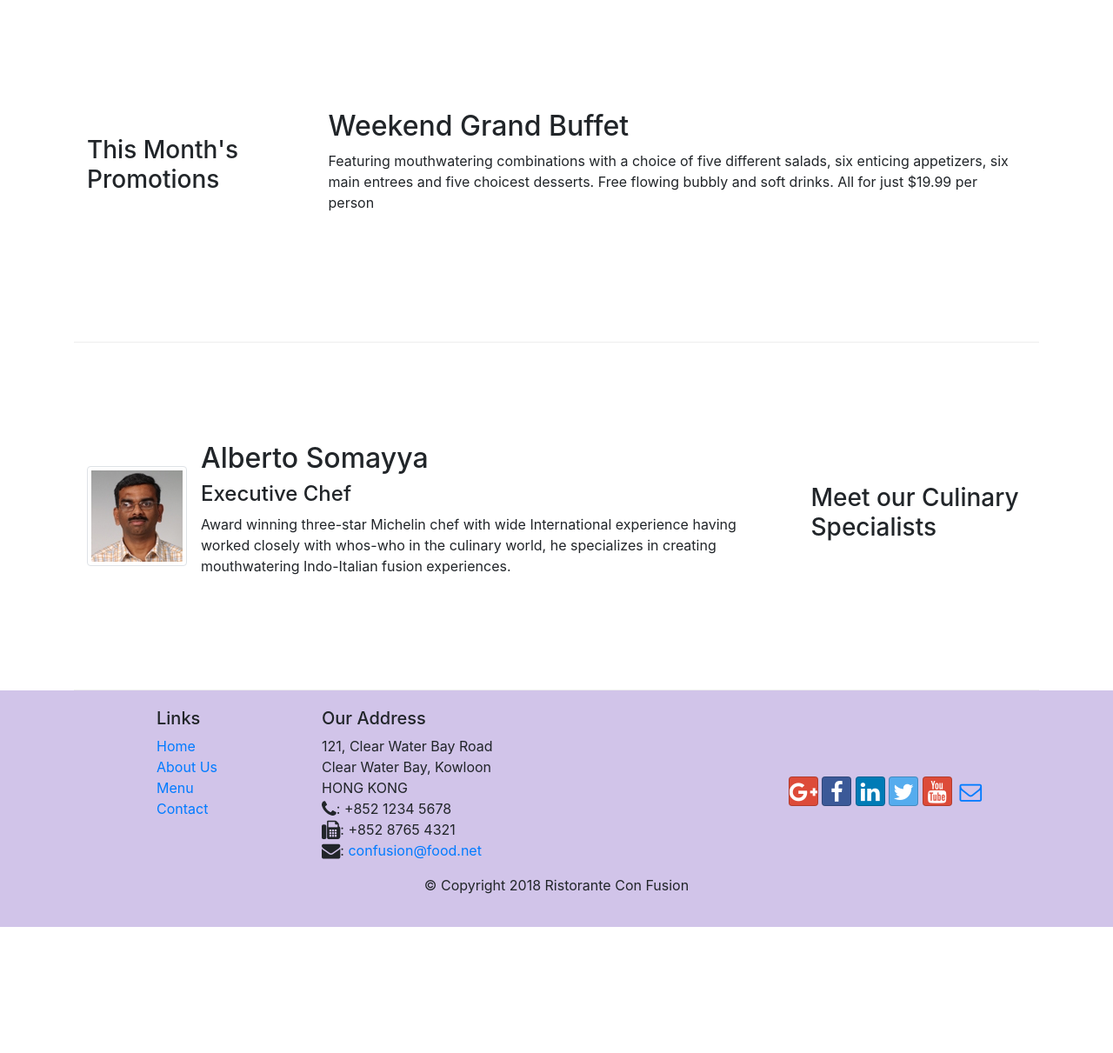
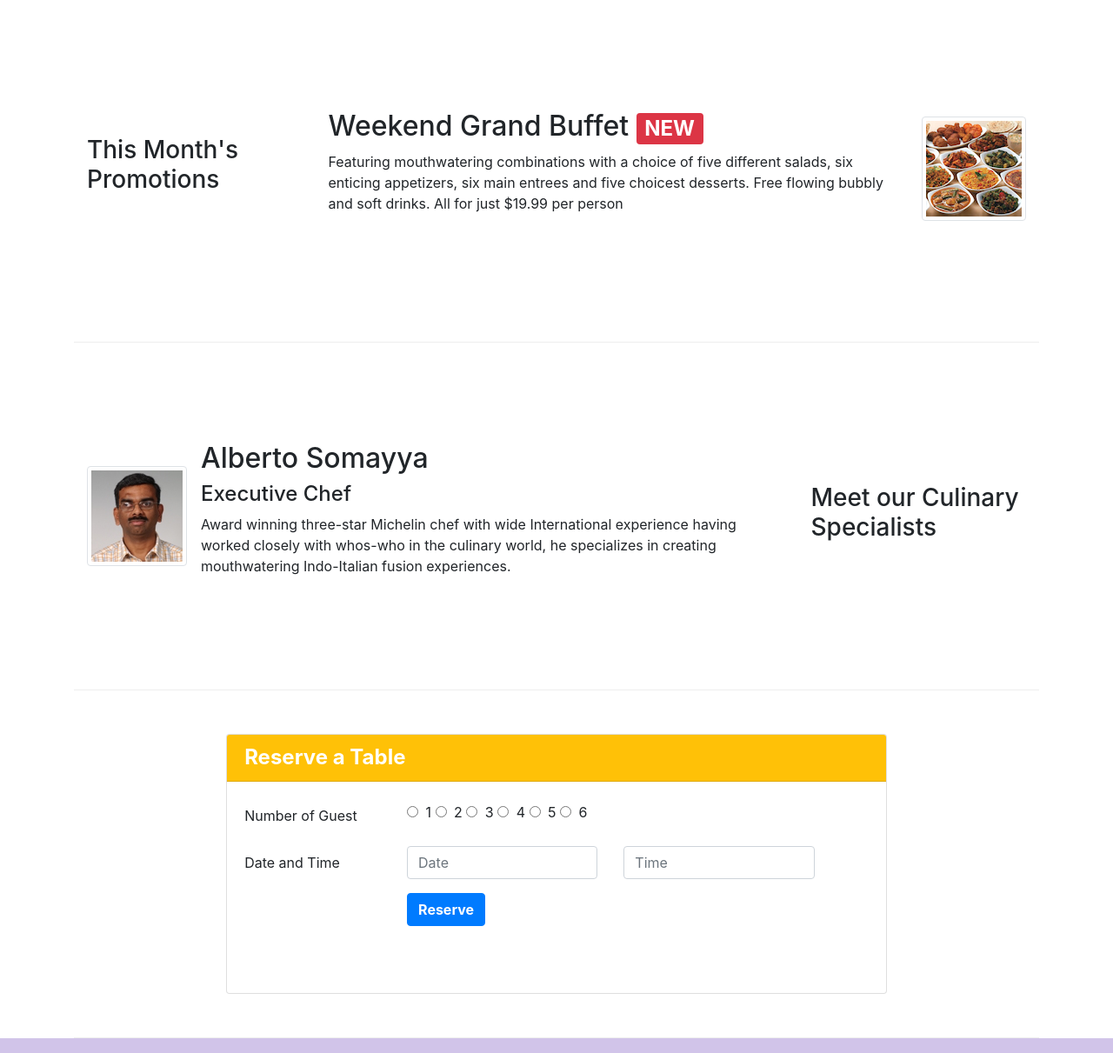
Before and after one commit to tkalejandro/conFusion, a website: page index.html in a window 1280 px wide. Shown: the part 740-1951 px from the top of the page at 87% size. Before the commit the page ends 1806 px from the top, so only its background shows below. Drawn offline with nearby package versions, Linux system fonts and the light colour scheme.

Commit message:
2 assigment

```diff
--- a/index.html
+++ b/index.html
@@ -47,6 +47,10 @@
                 <div class="col-12 col-sm align-self-center">
                     <img src="img/logo.png" class="img-fluid">
                 </div>
+                <div class="col-12 col-sm align-self-center">
+                    <a href="#Reserve" type="button" class="btn btn-warning pr-5 pl-5">Reserve Table</a>
+                </div>
+
             </div>
         </div>
     </header>
@@ -61,7 +65,7 @@
                     <img src="img/uthappizza.png" class="d-flex mr-3 img-thumbnail align-self-center" alt="uthappizza">
                     <div class="media-body">
                         <h2 class="mt-0">Uthappizza <span class="badge badge-danger">HOT</span> <span class="badge badge-pill badge-secondary">$4.99</span></h2>
-                        <p>A unique combination of Indian Uthappam (pancake) and Italian pizza, topped with Cerignola olives, ripe vine cherry tomatoes, Vidalia onion, Guntur chillies and Buffalo Paneer.</p>
+                        <p class="d-none d-sm-block">A unique combination of Indian Uthappam (pancake) and Italian pizza, topped with Cerignola olives, ripe vine cherry tomatoes, Vidalia onion, Guntur chillies and Buffalo Paneer.</p>
                     </div>
                 </div>
             </div>
@@ -73,8 +77,14 @@
                 <h3>This Month's Promotions</h3>
             </div>
             <div class="col col-sm col-md">
-                <h2>Weekend Grand Buffet</h2>
-                <p>Featuring mouthwatering combinations with a choice of five different salads, six enticing appetizers, six main entrees and five choicest desserts. Free flowing bubbly and soft drinks. All for just $19.99 per person </p>
+                <div class="media">
+                    <div class="media-body">
+                        <h2>Weekend Grand Buffet <span class="badge badge-danger">NEW</span></h2>
+                        <p class="d-none d-sm-block">Featuring mouthwatering combinations with a choice of five different salads, six enticing appetizers, six main entrees and five choicest desserts. Free flowing bubbly and soft drinks. All for just $19.99 per person </p>
+                    </div>
+                    <img src="img/buffet.png" class="d-flex ml-3 img-thumbnail align-self-center" alt="Buffet">
+                </div>
+
             </div>
         </div>
 
@@ -89,12 +99,59 @@
                     <div class="media-body">
                         <h2>Alberto Somayya</h2>
                 <h4>Executive Chef</h4>
-                <p>Award winning three-star Michelin chef with wide International experience having worked closely with whos-who in the culinary world, he specializes in creating mouthwatering Indo-Italian fusion experiences. </p>
+                <p class="d-none d-sm-block">Award winning three-star Michelin chef with wide International experience having worked closely with whos-who in the culinary world, he specializes in creating mouthwatering Indo-Italian fusion experiences. </p>
                     </div>
                 </div>
 
             </div>
         </div>
+    </div>
+
+    <div class="container">
+        <div class="row row-content justify-content-center">
+            <div class="card" id="Reserve">
+                <h4 class="card-header bg-warning text-white font-weight-bold">Reserve a Table</h4>
+                <div class="card-body">
+                <form>
+                    <div class="form-group row align-items-center">
+                            <label for="Date" class="col-12 col-md-3 col-form-label">Number of Guest</label>
+                            <div class="col-12 col-md-8">
+                            <input type="radio" id="1" name="NumberOfGuests" class="mr-1">
+                            <label for="one">1 </label>
+                            <input type="radio" id="2" name="NumberOfGuests" class="mr-1">
+                            <label for="2">2 </label>
+                            <input type="radio" id="3" name="NumberOfGuests" class="mr-1">
+                            <label for="3">3 </label>
+                            <input type="radio" id="4" name="NumberOfGuests" class="mr-1">
+                            <label for="4">4 </label>
+                            <input type="radio" id="5" name="NumberOfGuests" class="mr-1">
+                            <label for="5">5 </label>
+                            <input type="radio" id="6" name="NumberOfGuests" class="mr-1">
+                            <label for="6">6 </label>
+                            </div>
+                    </div>
+                    <div class="form-group row">
+                        <label for="Date" class="col-12 col-md-3 col-form-label">Date and Time</label>
+                        <div class="col-12 col-md-4">
+                            <input type="text" class="form-control" id="Date" name="date" placeholder="Date">
+                        </div>
+                        <div class="col-12 col-md-4">
+                            <input type="text" class="form-control" id="time" name="time" placeholder="Time">
+                        </div>
+                    </div>
+                    <div class="form-group row">
+                        <div class="offset-md-3 col-md-10">
+                            <button type="submit" class="btn btn-primary font-weight-bold">
+                                Reserve
+                            </button>
+                        </div>
+                    </div>
+                </form>
+                </div>
+            </div>
+        </div>
+
+
     </div>
 
     <!-- *******************************foooter************************************ -->
```
